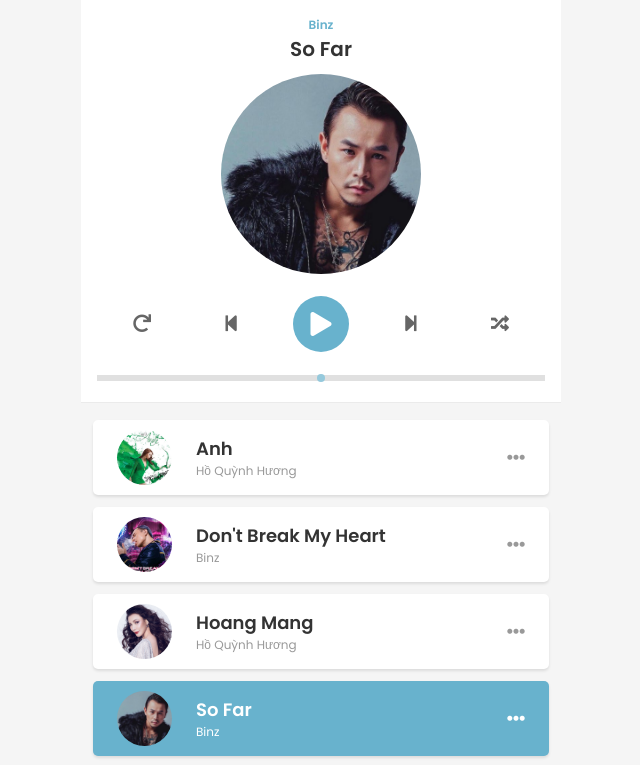
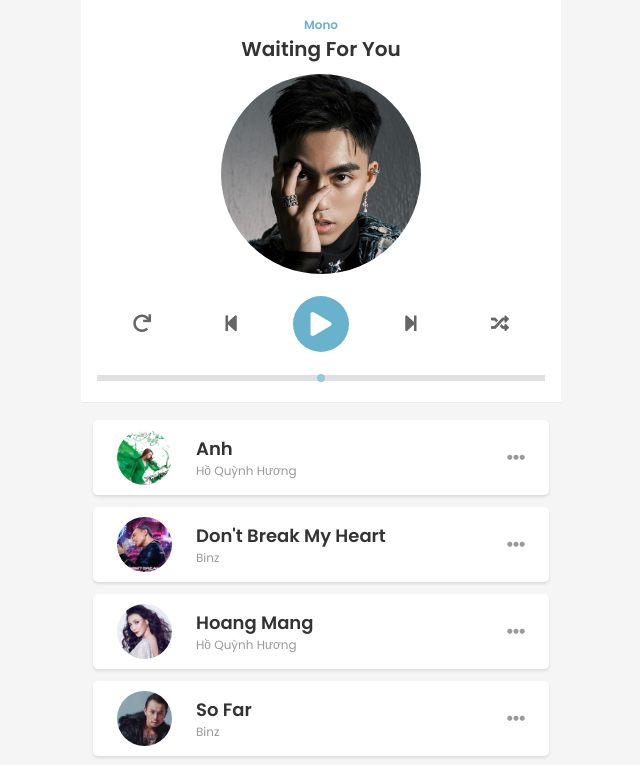
Before and after one commit to dquann04/musicplayer-website, a plain HTML site: page index.html in a window 1280 px wide. Shown: the top 765 px of the page, without its empty margins (319-959 px from the left). Drawn offline with Linux system fonts and the light colour scheme.

Commit message:
Update index.html

```diff
--- a/index.html
+++ b/index.html
@@ -92,7 +92,7 @@
       iterations: Infinity,
     })
   app = {
-    currentIndex: 3,
+    currentIndex: 5,
     isPlaying: false,
     isRepeat: false,
     isRandom: false,
```
